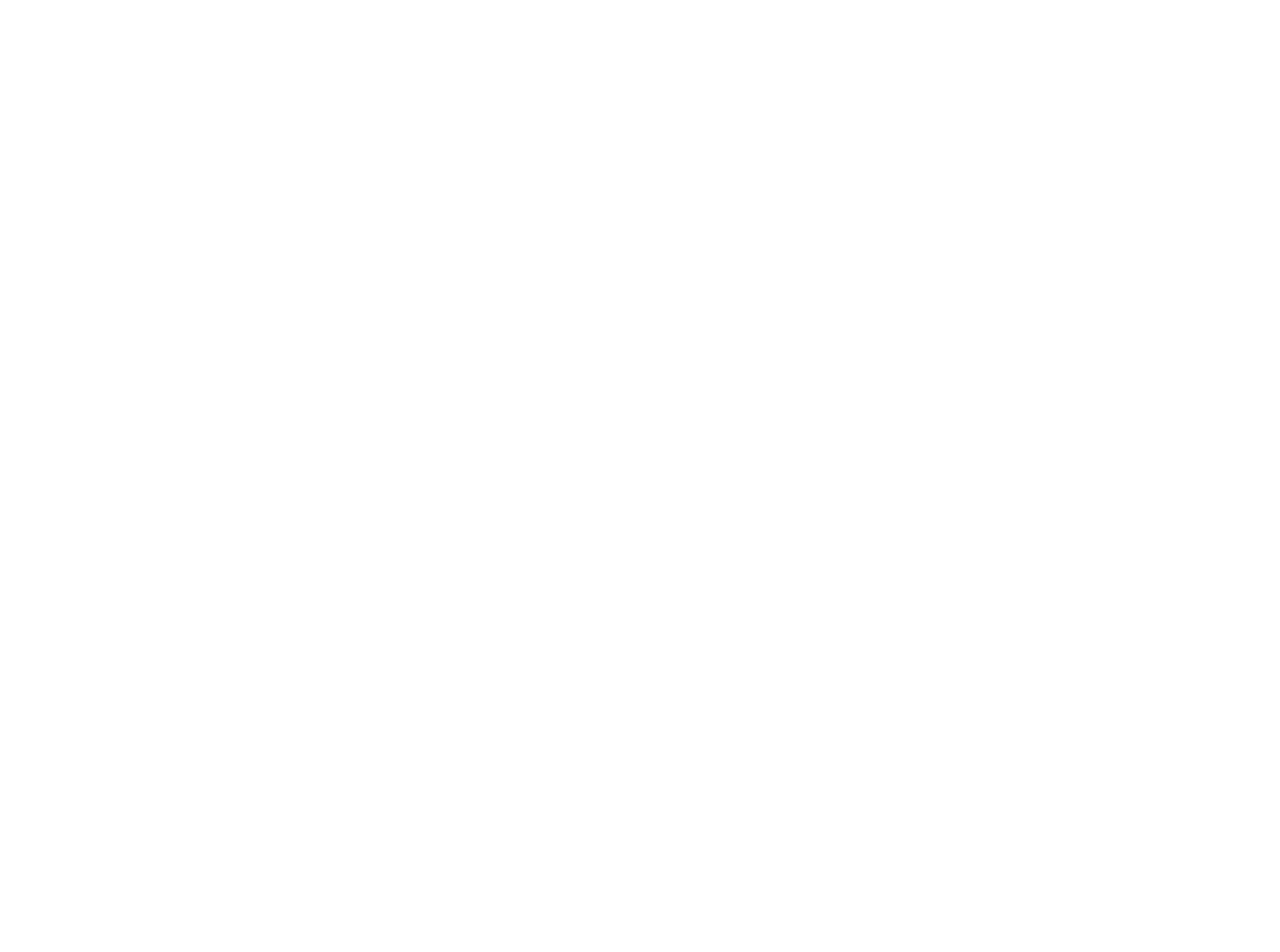
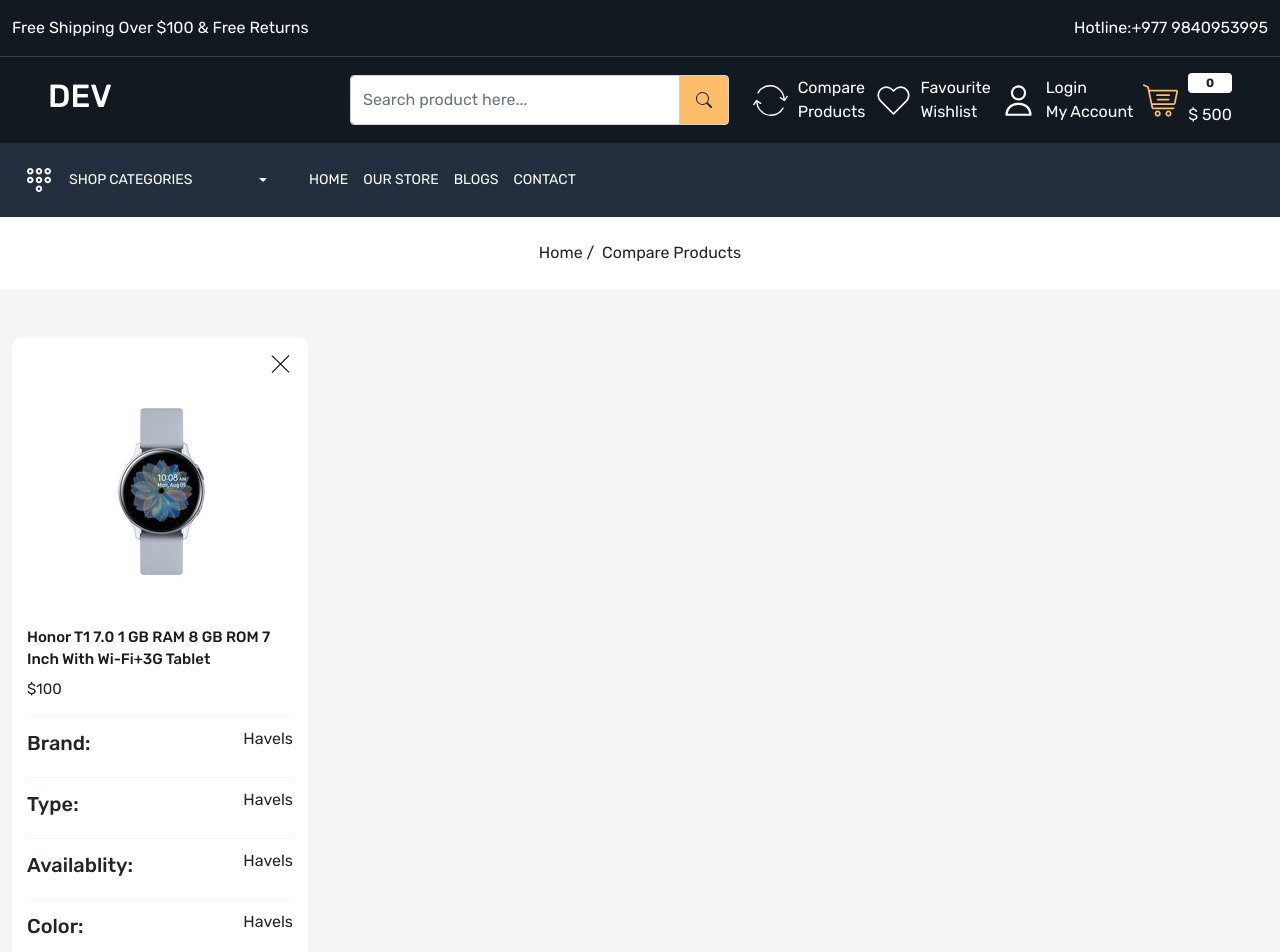
Before and after one commit to RNyaupane/frontend-MERN, a React (Vite) app: page /compare-product in a window 1280 px wide. Before the commit this address had no page. Shown: the top 952 px of the page. Before the commit the page ends 800 px from the top, so only its background shows below. Built offline with nearby package versions, Linux system fonts and the light colour scheme.

Commit message:
Compare pages card added

```diff
--- a/src/App.jsx
+++ b/src/App.jsx
@@ -7,6 +7,7 @@
 import Contact from './pages/Contact'
 import OurStore from './pages/OurStore'
 import Blog from './pages/Blog'
+import CompareProduct from './pages/CompareProduct'
 
 function App() {
   const [count, setCount] = useState(0)
@@ -21,6 +22,7 @@
               <Route path='contact' element={<Contact/>}/>
               <Route path='store' element={<OurStore/>}/>
               <Route path='blogs' element={<Blog/>}/>
+              <Route path='compare-product' element={<CompareProduct/>}/>
             </Route>
           </Routes>
         </BrowserRouter>
@@ -29,3 +31,6 @@
 }
 
 export default App
+
+
+// 5:40:07
--- a/src/components/Header.jsx
+++ b/src/components/Header.jsx
@@ -39,25 +39,25 @@
             <div className="col-5 ">
               <div className="header-upper-links d-flex align-items-center justify-content-between">
                 <div className="">
-                  <Link className='d-flex align-items-center gap-10 text-white'>
+                  <Link to='/compare-product' className='d-flex align-items-center gap-10 text-white'>
                     <img src="/images/compare.svg" alt="compare" />
                     <p className='mb-0 d-none d-lg-block'>Compare <br /> Products</p>
                   </Link>
                 </div>
                 <div className="">
-                  <Link className='d-flex align-items-center gap-10 text-white'>
+                  <Link to='/wishlist' className='d-flex align-items-center gap-10 text-white'>
                     <img src="/images/wishlist.svg" alt="wishlist" />
                     <p className='mb-0 d-none d-lg-block'>Favourite <br /> Wishlist</p>
                   </Link>
                 </div>
                 <div className="">
-                  <Link className='d-flex align-items-center gap-10 text-white'>
+                  <Link to='/login' className='d-flex align-items-center gap-10 text-white'>
                     <img src="/images/user.svg" alt="user" />
                     <p className='mb-0 d-none d-lg-block'>Login <br /> My Account</p>
                   </Link>
                 </div>
                 <div className="">
-                  <Link className='d-flex align-items-center gap-10 text-white'>
+                  <Link to='/cart' className='d-flex align-items-center gap-10 text-white'>
                     <img src="/images/cart.svg" alt="cart" />
                     <div className="d-flex flex-column gap-10">
                       <span className='badge bg-white text-dark d-none d-lg-block'>0</span>
--- a/src/index.css
+++ b/src/index.css
@@ -492,6 +492,39 @@
 
 
 
+/* Compare Product Page */
+.compare-product-card{
+    padding: 20px 15px;
+    background-color: var(--color-white);
+    border-radius: 10px;
+}
+.compare-product-card .cross{
+    top: 15px;
+    right: 15px;
+    width: 25px;
+    cursor: pointer;
+    padding: 3px;
+}
+.compare-product-details h5.title{
+    font-size: 15px;
+    line-height: 22px;
+    font-weight: 500;
+    color: var(--color-1c1c1b);
+}
+.compare-product-details h6.price{
+    font-size: 15px;
+    line-height: 22px;
+    font-weight: 400;
+}
+.compare-product-card .product-detail{
+    display: flex;
+    justify-content: space-between;
+    align-items: center;
+    padding: 10px 0px;
+    border-top: 1px solid var(--color-f5f5f7);
+}
+/* Compare Product Page ends here */
+
 
 
 /* Footer Starts Here */
--- a/src/pages/CompareProduct.jsx
+++ b/src/pages/CompareProduct.jsx
@@ -1,11 +1,59 @@
 import React from 'react'
+import BreadCrumb from '../components/BreadCrumb'
+import Meta from '../components/Meta';
 
 const CompareProduct = () => {
-  return (
-    <>
+    return (
+        <>
+            <Meta title={'Compare Products'} />
+            <BreadCrumb title='Compare Products' />
+            <div className="compare-product-wrapper py-5 home-wrapper-2">
+                <div className="container-xxl">
+                    <div className="row">
+                        <div className="col-3">
+                            <div className="compare-product-card position-relative">
+                                <img src="images/cross.svg" alt="cross" className="position-absolute cross img-fluid" />
+                                <div className="product-card-image">
+                                    <img src="images/watch.jpg" alt="watch" />
+                                </div>
+                                <div className="compare-product-details">
+                                    <h5 className="title">Honor T1 7.0 1 GB RAM 8 GB ROM 7 Inch With Wi-Fi+3G Tablet</h5>
+                                    <h6 className="price mb-3">$100</h6>
+                                    <div className="">
+                                        <div className="product-detail">
+                                            <h5>Brand:</h5>
+                                            <p>Havels</p>
+                                        </div>
+                                        <div className="product-detail">
+                                            <h5>Type:</h5>
+                                            <p>Havels</p>
+                                        </div>
+                                        <div className="product-detail">
+                                            <h5>Availablity:</h5>
+                                            <p>Havels</p>
+                                        </div>
+                                        <div className="product-detail">
+                                            <h5>Color:</h5>
+                                            <p>Havels</p>
+                                        </div>
+                                        <div className="product-detail">
+                                            <h5>Size:</h5>
+                                            <div className="d-flex gap-10">
+                                                <p>S</p>
+                                                <p>M</p>
 
-    </>
-  )
+                                            </div>
+                                        </div>
+                                    </div>
+                                </div>
+                            </div>
+                        </div>
+                    </div>
+                </div>
+            </div>
+
+        </>
+    )
 }
 
 export default CompareProduct
```
